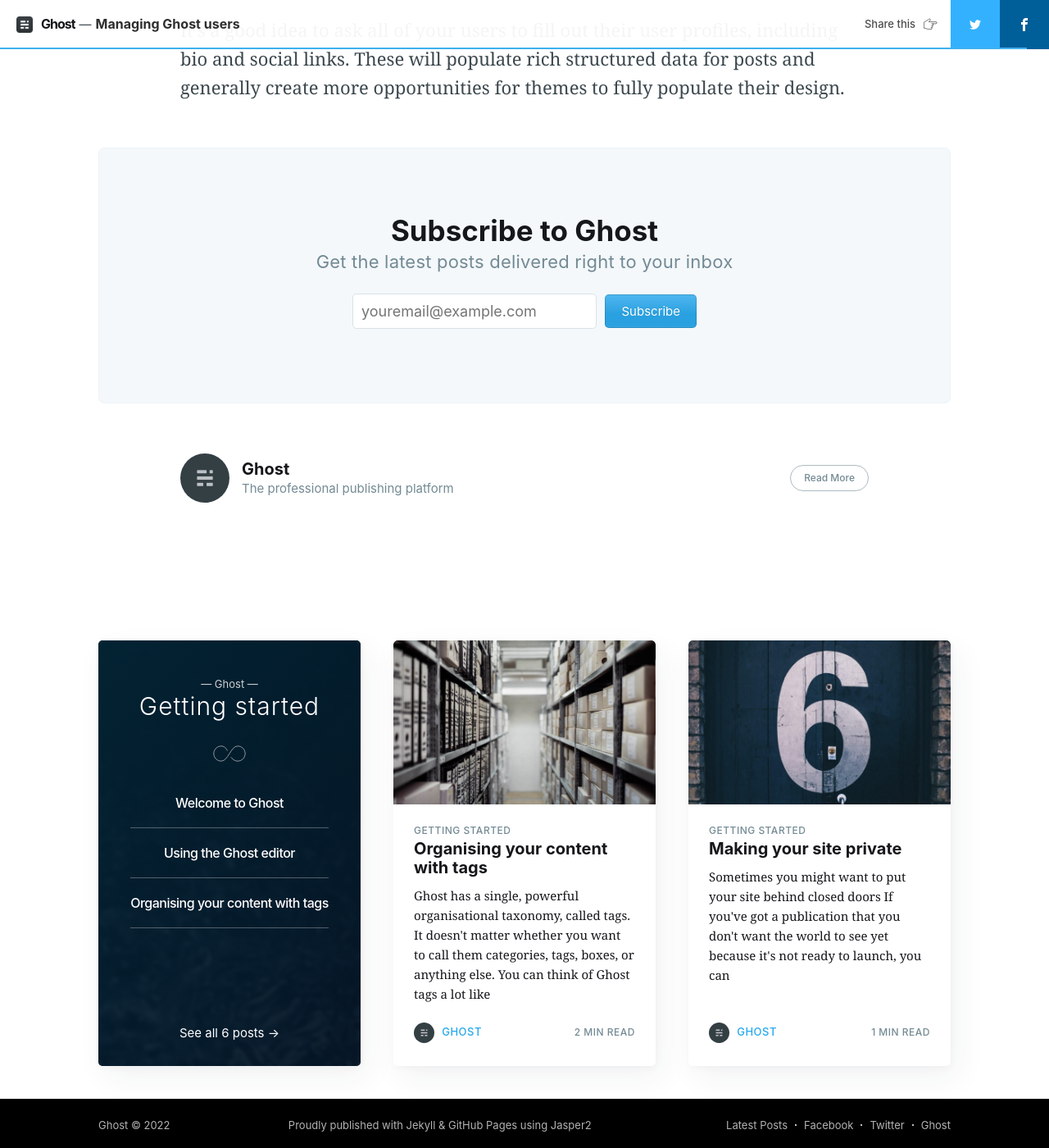
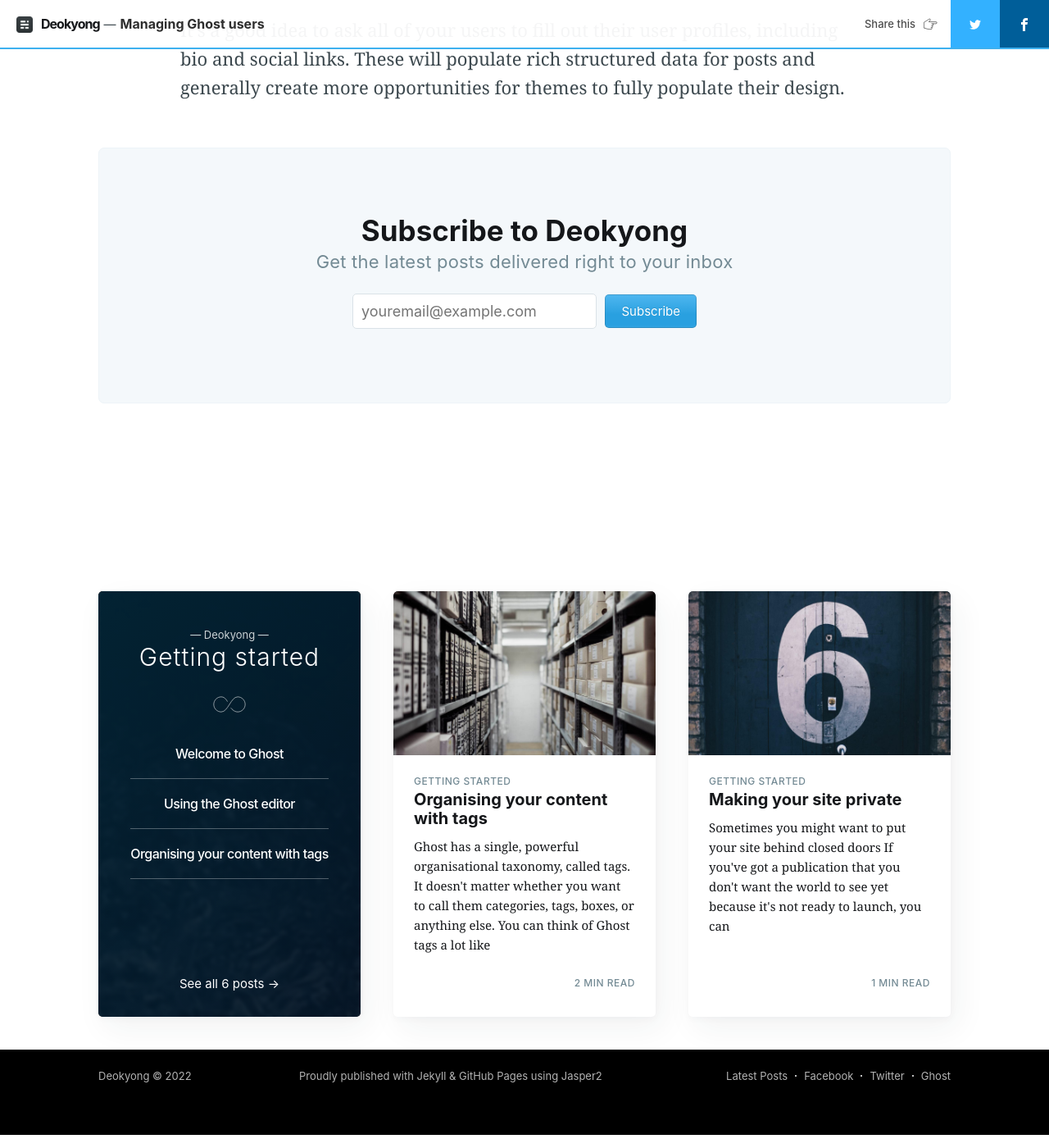
Before and after one commit to songdy0319/songdy0319.github.io, a Jekyll site: the page built from _posts/2017-07-27-managing-users.html, in a window 1280 px wide and 1400 px high, scrolled down 2036 px. Shown: the whole window at 82% size. Built offline with Jekyll 4.4.1, drawn with Linux system fonts in a browser that asks for light colours; nearby versions of some CDN libraries; comment, search, counter and statistics services are not loaded.

```diff
--- a/_config.yml
+++ b/_config.yml
@@ -9,7 +9,7 @@ words_per_minute: 200
 baseurl: /jasper2/
 
 # Website info
-title: Ghost
+title: Deokyong
 description: The professional publishing platform
 cover: assets/images/blog-cover.jpg
 logo: assets/images/blog-icon.png
```
Also changed, not shown: _data/authors.yml (+4 -4 lines).
